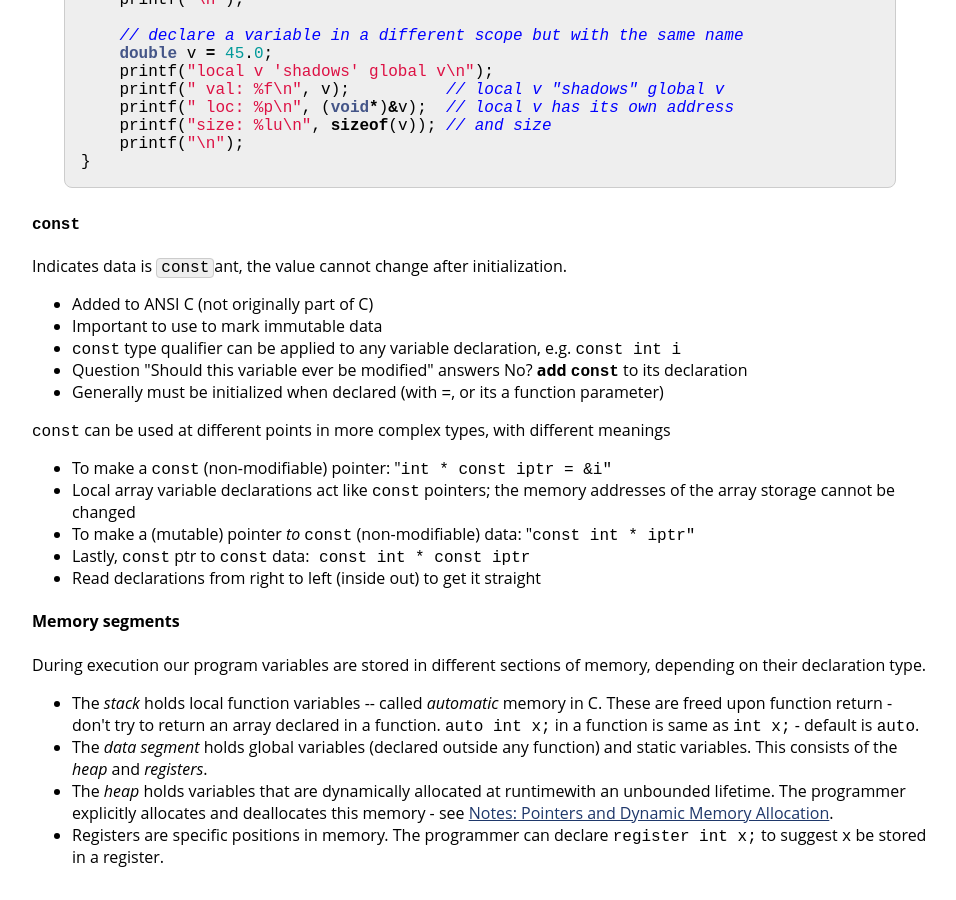
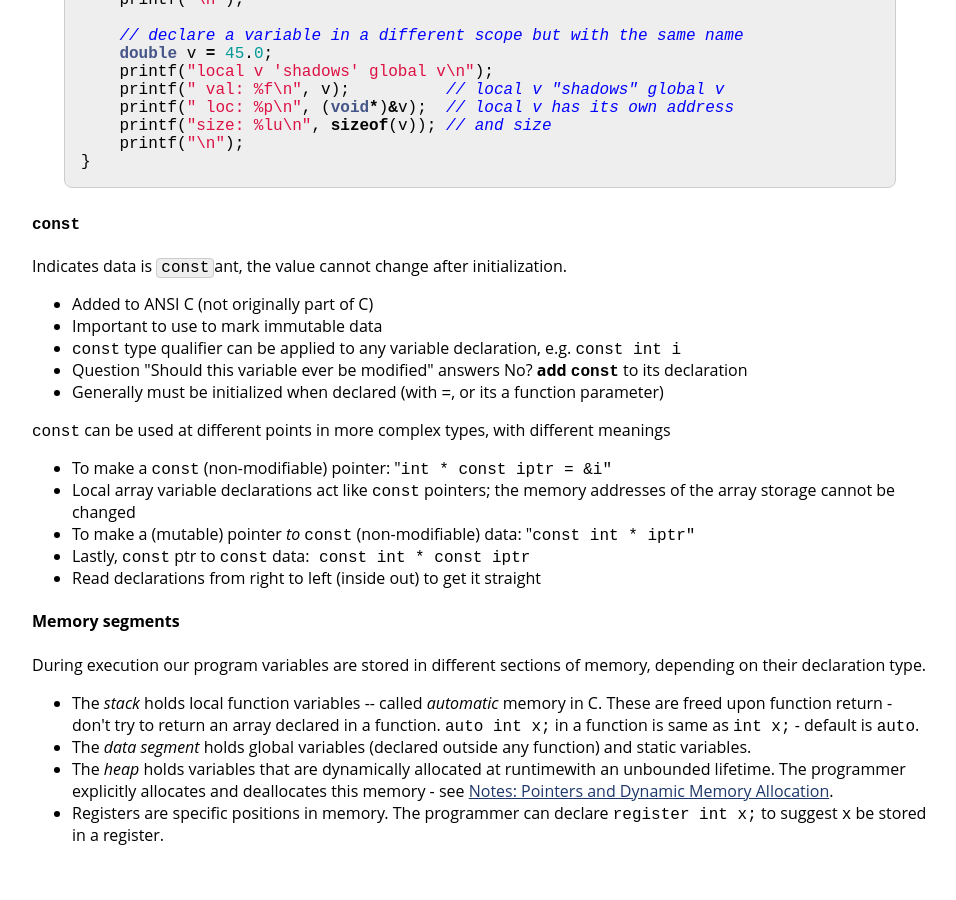
Before and after one commit to jhu-ip/cs220-sp26, a Jekyll site: the page built from notes/notes-storage.md, in a window 1280 px wide and 900 px high, scrolled down 1798 px. Shown: the whole window, without its empty margins (160-1116 px from the left). Built offline with Jekyll 4.4.1, drawn with Linux system fonts in a browser that asks for light colours; after the commit the page ends 2676 px from its top, so only the background shows below that.

Commit message:
fixed issue in notes-storage related to data segment definition.

```diff
--- a/notes/notes-storage.md
+++ b/notes/notes-storage.md
@@ -132,7 +132,7 @@ During execution our program variables are stored in different sections of memor
 <ul>
 <li>The <em>stack</em> holds local function variables -- called <em>automatic</em> memory in C. These are freed upon function return - don't try to return an array declared in a function. <code>auto int x;</code> in a function is same as <code>int x;</code> - default is <code>auto</code>.
 	</li>
-<li>The <em>data segment</em> holds global variables (declared outside any function) and static variables. This consists of the <em>heap</em> and <em>registers</em>.
+<li>The <em>data segment</em> holds global variables (declared outside any function) and static variables.
 </li>    <li> The <em>heap</em> holds variables that are dynamically allocated at runtimewith an unbounded lifetime. The programmer explicitly allocates and deallocates this memory - see <a href='notes-pointers'>Notes: Pointers and Dynamic Memory Allocation</a>.
 </li>	<li> Registers are specific positions in memory. The programmer can declare <code>register int x;</code> to suggest <code>x</code> be stored in a register.
 </li></ul>
```
